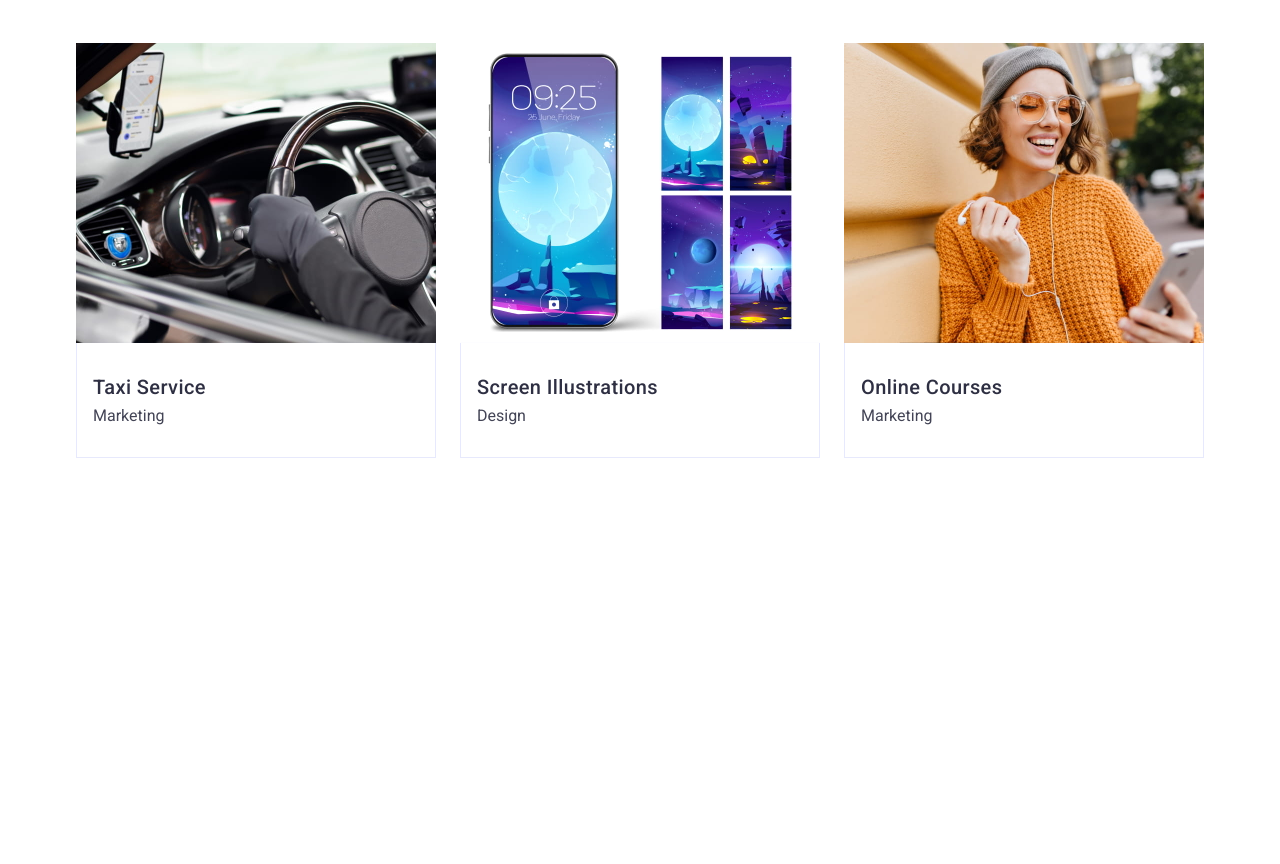
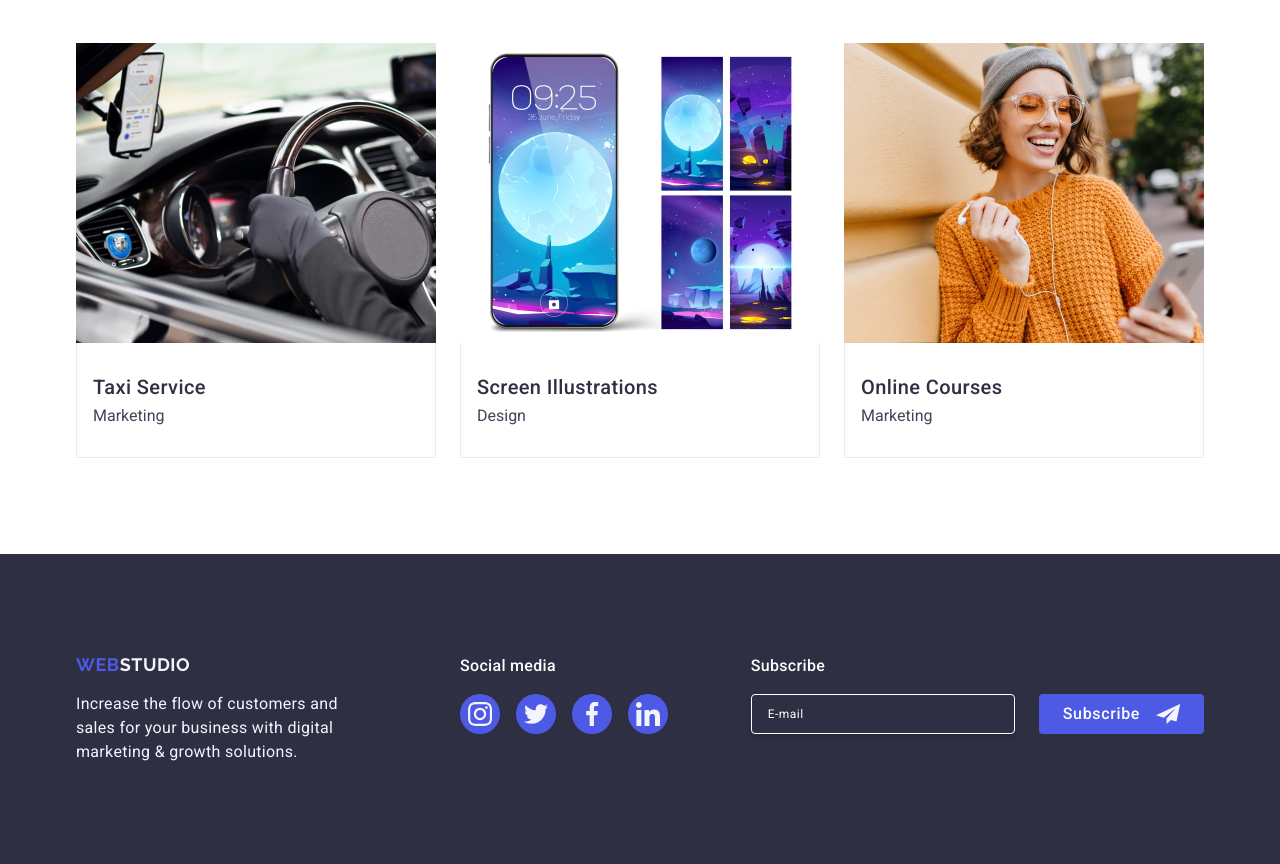
Before and after one commit to ankhod/goit-markup-hw-06, a plain HTML site: page index.html in a window 1280 px wide. Shown: the part 2473-3337 px from the top of the page. Before the commit the page ends 3027 px from the top, so only its background shows below. Drawn offline with nearby package versions, Linux system fonts and the light colour scheme.

Commit message:
footer-start

```diff
--- a/css/styles.css
+++ b/css/styles.css
@@ -664,3 +664,165 @@ button {
 }
 
 /* ======================= FOOTER ====================== */
+
+.page-footer {
+  padding: 100px 0;
+  background: #2e2f42;
+}
+
+.container-footer {
+  display: flex;
+  align-items: baseline;
+}
+
+.page-footer-block-left {
+  margin-right: 120px;
+}
+
+.accent-color-footer {
+  font: 700 18px / 1.16667 'Raleway', sans-serif;
+  letter-spacing: 0.03em;
+  text-transform: uppercase;
+  color: #f4f4fd;
+}
+
+.page-logo-footer {
+  display: inline-block;
+  flex-wrap: wrap;
+  margin-bottom: 16px;
+  font-family: 'Raleway', sans-serif;
+  font-weight: 700;
+  font-size: 18px;
+  line-height: 1.17;
+  letter-spacing: 0.03em;
+  text-transform: uppercase;
+  color: #4d5ae5;
+}
+
+.footer-text {
+  max-width: 264px;
+  font: 400 16px / 1.5 'Roboto', sans-serif;
+  letter-spacing: 0.02em;
+  color: #f4f4fd;
+  background: #2e2f42;
+}
+
+.social-media {
+  font-weight: 500;
+  font-size: 16px;
+  line-height: 1.5;
+  letter-spacing: 0.02em;
+  color: #ffffff;
+  margin-bottom: 16px;
+}
+
+.social-list-footer {
+  display: flex;
+  align-items: flex-start;
+  justify-content: flex-start;
+  flex-direction: row;
+  gap: 16px;
+}
+
+.social-list-item-footer {
+  width: 40px;
+  height: 40px;
+  transition: color 250ms cubic-bezier(0.4, 0, 0.2, 1);
+}
+
+.social-list-link-footer {
+  display: flex;
+  align-items: center;
+  justify-content: center;
+  width: 100%;
+  height: 100%;
+  background-color: #4d5ae5;
+  border-radius: 50%;
+  padding-top: 0px;
+  padding-bottom: 0px;
+  transition: background-color 250ms cubic-bezier(0.4, 0, 0.2, 1);
+}
+
+.social-list-link-footer:hover,
+.social-list-link-footer:focus {
+  background-color: #31d0aa;
+  transition: background-color 250ms cubic-bezier(0.4, 0, 0.2, 1);
+}
+
+.social-list-icon {
+  fill: #f4f4fd;
+}
+
+.footer-subscribe {
+  margin-left: auto;
+}
+
+.footer-subscribe-text {
+  margin-bottom: 16px;
+}
+
+.footer-subscribe-form {
+  display: flex;
+  gap: 24px;
+}
+
+.footer-subscribe {
+  font: 500 16px / 1.5 'Roboto', sans-serif;
+  letter-spacing: 0.02em;
+  color: #fff;
+}
+
+.footer-subscribe-input {
+  width: 264px;
+  height: 40px;
+  border: 1px solid #fff;
+  border-radius: 4px;
+  font-size: 12px;
+  line-height: 2;
+  letter-spacing: 0.04em;
+  color: #fff;
+  box-shadow: 0px 4px 4px rgba(0, 0, 0, 0.15);
+  background-color: transparent;
+  padding-left: 16px;
+  transition: border-color 250ms cubic-bezier(0.4, 0, 0.2, 1);
+}
+
+.footer-subscribe-input::placeholder {
+  font-size: 12px;
+  line-height: 2;
+  letter-spacing: 0.04em;
+  color: #fff;
+}
+.footer-subscribe-input:focus {
+  outline: none;
+  border-color: #31d0aa;
+}
+
+.footer-subscribe-button {
+  display: flex;
+  border-radius: 4px;
+  padding: 8px 24px;
+  min-width: 165px;
+  height: 40px;
+  justify-content: center;
+  align-items: center;
+  font-weight: 500;
+  font-size: 16px;
+  line-height: 1.5;
+  letter-spacing: 0.04em;
+  color: #fff;
+  cursor: pointer;
+  border: none;
+  background: #4d5ae5;
+}
+
+.subscribe-icon {
+  fill: #f4f4fd;
+  margin-left: 16px;
+}
+
+.footer-subscribe-button:hover,
+.footer-subscribe-button:focus {
+  background-color: #404bbf;
+  transition: background-color 250ms cubic-bezier(0.4, 0, 0.2, 1);
+}
--- a/index.html
+++ b/index.html
@@ -19,7 +19,8 @@
   </head>
 
   <body>
-    <!-- Page Header -->
+    <!-------------- Page Header --------------->
+
     <header class="page-header">
       <div class="container header-container">
         <nav class="header-nav">
@@ -68,7 +69,9 @@
           <button class="order-service-btn" type="button" data-modal-open>Order Service</button>
         </div>
       </section>
-      <!-- What Section -->
+
+      <!-------------- What Section -------------->
+
       <section class="section what">
         <div class="container">
           <h2 class="visually-hidden">What</h2>
@@ -120,7 +123,9 @@
           </ul>
         </div>
       </section>
-      <!-- Team Section -->
+
+      <!------------- Team Section --------------->
+
       <section class="section our-team">
         <div class="container">
           <h2 class="team-section-title">Our Team</h2>
@@ -306,7 +311,9 @@
           </ul>
         </div>
       </section>
-      <!-- Our Portfolio -->
+
+      <!-------------- Our Portfolio ------------->
+
       <section class="section our-portfolio">
         <div class="container">
           <h2 class="section-title">Our Portfolio</h2>
@@ -534,9 +541,9 @@
       </section>
     </main>
 
-    <!-- Footer -->
+    <!--------------- Footer ---------------->
 
-    <footer class="page-footer hidden">
+    <footer class="page-footer">
       <div class="container container-footer">
         <div class="page-footer-block-left">
           <a class="page-logo-footer" href="./index.html">Web<span class="accent-color-footer">Studio</span> </a>
@@ -599,7 +606,7 @@
       </div>
     </footer>
 
-    <!-- Modal -->
+    <!------------------- Modal ----------------->
 
     <div class="backdrop hidden">
       <div class="modal">
```
